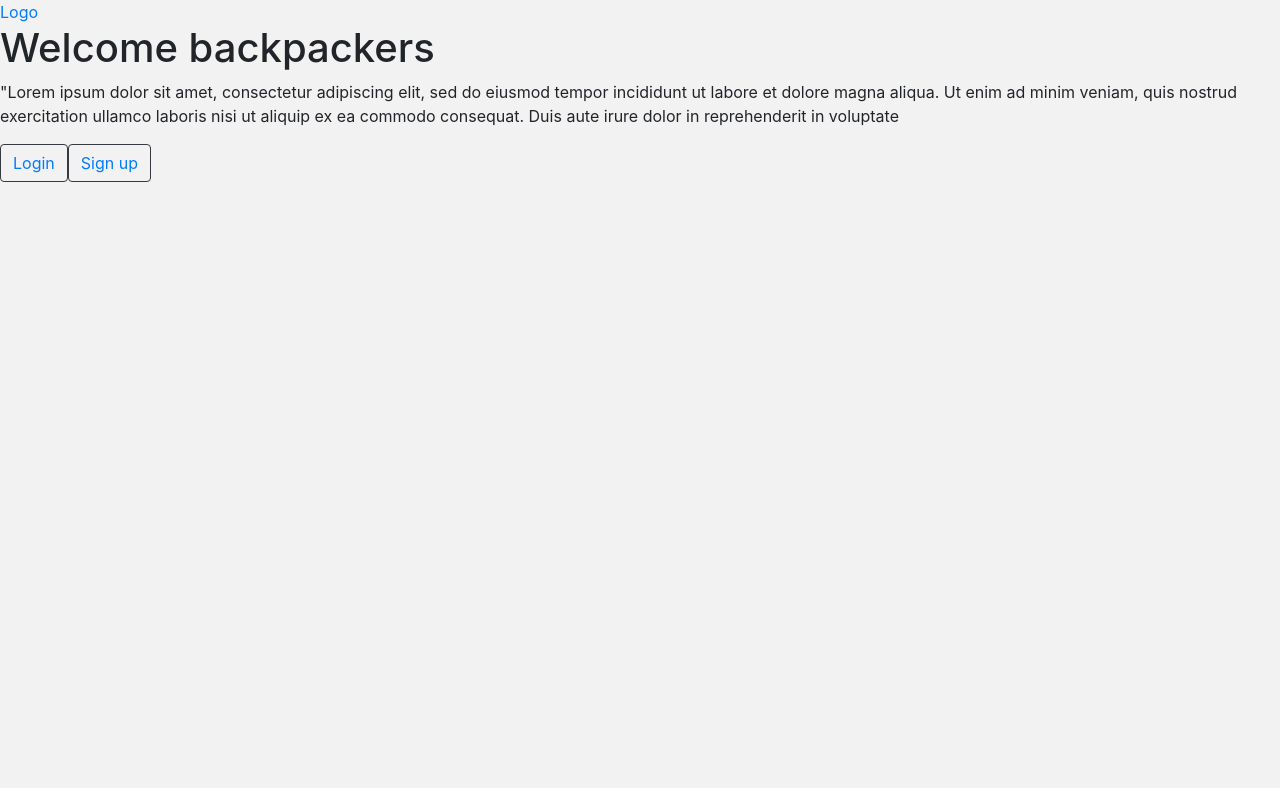
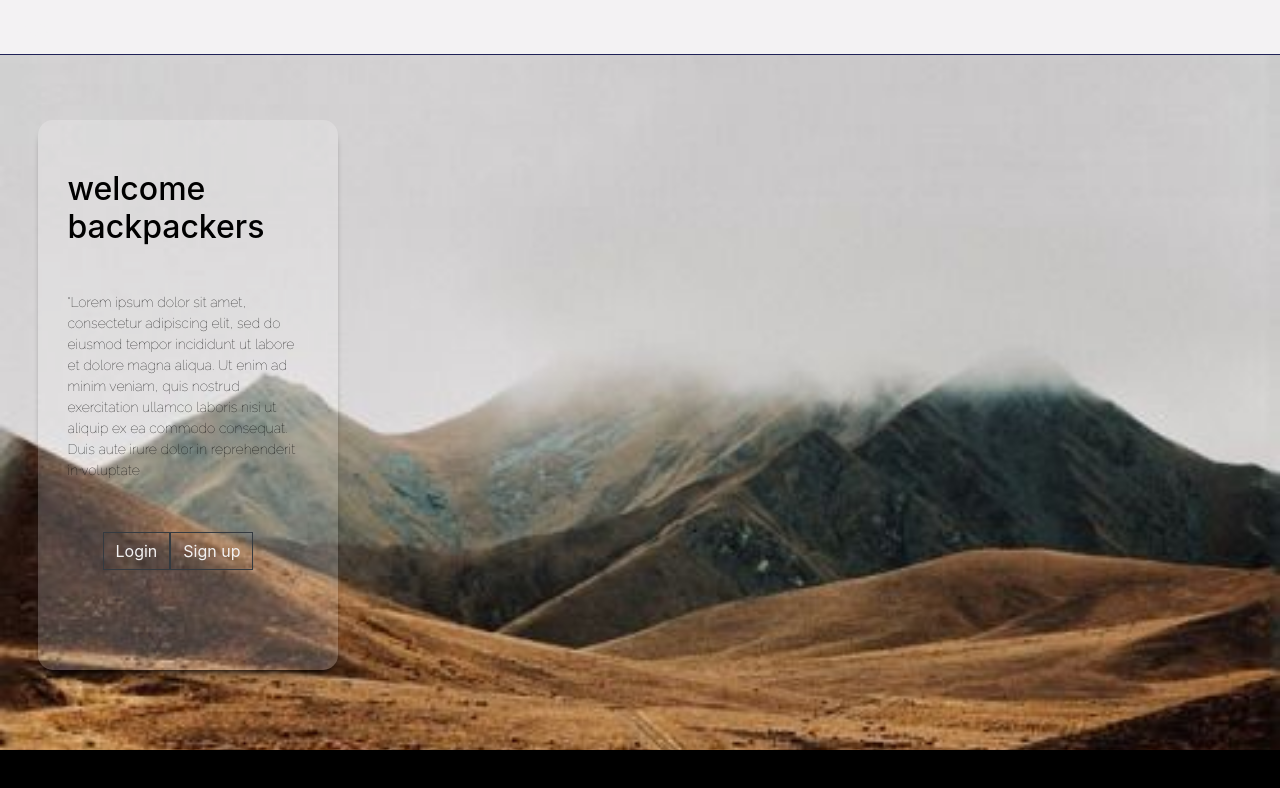
Before and after one commit to AT2ironH/Storyteller-client, a React (Create React App) app: page / in a window 1280 px wide. Shown: the top 788 px of the page. Built offline with nearby package versions, Linux system fonts and the light colour scheme; no server answers.

Commit message:
some styling applied

```diff
--- a/src/App.css
+++ b/src/App.css
@@ -1,60 +1,325 @@
-/* background color light: #f3f2f3
+
+  /* border: 1px solid rgba(0, 0, 0, 0.5) !important;
+    text  rgba(0, 0, 0, 0.5)  */
 
 
-
-
-*/
-
-
+@import url('https://fonts.googleapis.com/css2?family=Barlow+Semi+Condensed:ital,wght@0,100;0,200;0,300;0,400;0,500;0,600;1,100;1,200;1,300;1,400;1,500;1,600;1,700&family=Raleway:ital,wght@0,100;0,200;0,300;0,400;0,500;0,600;0,700;0,800;0,900;1,100;1,200;1,300;1,400;1,500;1,700&display=swap');
 
 body {
+    padding: 0;
+    margin: 0;
     background: #f3f2f3;
 }
 
+.body {
+    font-family: 'Raleway', sans-serif;
+}
 
+p {
+    font-family: 'Raleway', sans-serif;
+    font-size: 14px;
+    font-weight: lighter;
+    color: rgba(0, 0, 0, 0.9);
+}
+
+
+/* change input fields (form) lines */
 .form-control {
      border-radius: 0px !important;
      background-color: rgba(0, 0, 0, 0) !important;
-     border-top: rgba(0, 0, 0, 0) !important;
+     border: 1px solid rgba(0, 0, 0, 0.5) !important;
+     /* border-top: rgba(0, 0, 0, 0) !important;
+     border-left:  rgba(0, 0, 0, 0) !important;
+     border-right:  rgba(0, 0, 0, 0) !important;
+     border-bottom: 1px solid #1F2257 !important;      */
+}
+.form-text-window {
+    border-radius: 0px !important;
+    border: 0.1px solid rgba(0, 0, 0, 0.5) !important;
+}
+
+/* change input image field (form) into line */
+.custom-file-label {
+    padding-bottom: 10px;
+     border-radius: 0px !important;
+     background-color: rgba(0, 0, 0, 0) !important;
+     border: 1px solid rgba(0, 0, 0, 0.5) !important;
+     /* border-top: rgba(0, 0, 0, 0) !important;
      border-left:  rgba(0, 0, 0, 0) !important;
      border-right:  rgba(0, 0, 0, 0) !important;
      border-bottom: 1px solid #1F2257 !important;
+     background-color:  rgba(0, 0, 0, 0) !important;    */
 }
-input.form-control:focus {
-    outline-width: 0;
+
+.custom-file {
+    margin-bottom: 15px;
 }
 
 
-.custom-file-label {
+/* change button input image field (form)  */
+.custom-file-label::after {
     border-radius: 0px !important;
-     background-color: rgba(0, 0, 0, 0) !important;
-     border-top: rgba(0, 0, 0, 0) !important;
-     border-left:  rgba(0, 0, 0, 0) !important;
-     border-right:  rgba(0, 0, 0, 0) !important;
-     border-bottom: 1px solid #1F2257 !important;
-     background-color:  rgba(0, 0, 0, 0) !important;
-
+    box-shadow:  rgba(0, 0, 0, 0.5) !important;
+    background-color:  rgba(0, 0, 0, 0.05) !important;
+    color:black;
 }
 
-
-.custom-file-label::after {
-    border-radius: 0px !important;
-     background-color: red !important;
-     box-shadow:  rgba(0, 0, 0, 0) !important;
-     background-color:  rgba(0, 0, 0, 0) !important;
-
-
-}
-
-input {
-    outline:none !important;
-   }
-
-   input:focus, input.form-control:focus {
-
+/* no blue shadow around input when input is activated */
+ #tellStory {
     outline:none !important;
     outline-width: 0 !important;
     box-shadow: none;
     -moz-box-shadow: none;
     -webkit-box-shadow: none;
 }
+input.form-control:focus{
+    outline:none !important;
+    outline-width: 0 !important;
+    box-shadow: none;
+    -moz-box-shadow: none;
+    -webkit-box-shadow: none;
+}
+.custom-file-label:focus {
+    outline:none !important;
+    outline-width: 0 !important;
+    box-shadow: none;
+    -moz-box-shadow: none;
+    -webkit-box-shadow: none;
+}
+
+.btn-outline-dark  {
+    align-items: right;
+    border-radius: 0px !important;
+}
+
+/* buttons nav bar bottom */
+.btn-nav-bottom {
+    color:  #f3f2f3;
+    border: 1px solid  #f3f2f3;
+    padding: 3px 20px;
+}
+
+.btn-nav-bottom:hover {
+    color:  black;
+    border: none;
+    padding: 3px 20px;
+    background-color: #f3f2f3;
+    border: none;
+    box-shadow: none;
+}
+
+.btn-pin {
+    color: rgba(0, 0, 0, 0.5);
+    border: 0.5px solid  rgba(0, 0, 0, 0.5);
+    padding: 3px 20px;
+}
+
+.btn-pin:hover {
+    padding: 3px 20px;
+
+}
+
+.btn-hide-show {
+    border-radius: 0px !important;
+    background-color: rgba(0, 0, 0, 0) !important;
+    border: 1px solid rgba(0, 0, 0, 0.5) !important;
+}
+
+/* link button profile */
+a  {
+    color:  #f3f2f3 !important;
+    text-decoration: none;
+}
+a:focus  {
+    color: black;
+    background-color: #f3f2f3 !important;
+    text-decoration: none;
+}
+
+a:visited {
+    color:  black;
+    background-color: #f3f2f3 !important;
+    text-decoration: none !important;
+}
+
+form > .btn-pin {
+    display: flex;
+    flex-direction: row;
+    justify-content: right;
+}
+
+
+.form-group-pin {
+    display: flex;
+    flex-direction: row;
+    justify-content: flex-end;
+}
+
+.form-group {
+    display: flex;
+    flex-direction: row;
+    justify-content: center;
+}
+
+.nav-bottom {
+    display: flex;
+    flex-direction: row;
+    justify-content: space-between;
+    position: fixed;
+    width: 100%;
+    bottom: 0;
+    padding: 25px;
+    background-color: black;
+}
+
+.nav-top {
+    display: flex;
+    flex-direction: row;
+    justify-content: space-between;
+    position: fixed;
+    width: 100%;
+    top: 0;
+    padding: 15px;
+    /* background-color: black; */
+    background-color: #f3f2f3;
+    border-bottom: 1px solid #1F2257;
+    z-index: 2;
+}
+
+/* position map moved to the top, cant get it back under navbar */
+/* map doesnt go under navbar */
+.map {
+    position: absolute;
+    top: 55px;
+    margin-top: 55px;
+    z-index: -1;
+}
+
+
+/* signup & login page */
+.backdrop-auth {
+    width: 300px;
+    height: 550px;
+    /* background-color: rgba(0, 0, 0, 0.5); */
+    /* background-color: rgba(95, 95, 95, 0.2); */
+    /* background-color: white; */
+    /* opacity: 0.3; */
+    background-color: rgba(255,255,255, 0.2);
+    border-radius: 15px;
+    font-display: flexbox;
+    flex-direction: column;
+    align-items: center;
+    overflow: scroll;
+    position: absolute;
+    top: 120px;
+    margin-left: 37.5px;
+    padding: 30px;
+    box-shadow: 0 8px 10px -6px black;
+}
+
+.auth-form {
+    border-radius: 0px !important;
+    background-color: rgba(0, 0, 0, 0) !important;
+    border-bottom: 1.5px solid  white !important;
+    /* border-bottom: 1.5px solid  rgba(100, 27, 0, 0.5) !important;   */
+    border-top: rgba(0, 0, 0, 0) !important;
+    border-left:  rgba(0, 0, 0, 0) !important;
+    border-right:  rgba(0, 0, 0, 0) !important;
+}
+
+/* .auth-form::placeholder {
+    color: rgba(100, 27, 0, 0.5);
+    font-size: 15px;
+    font-weight: normal;
+    font-family: 'Barlow Semi Condensed', sans-serif;
+    margin-left: -30px;
+  } */
+
+  .auth-form::placeholder {
+    color: white;
+    font-size: 16px;
+    /* font-weight: 500; */
+    font-weight: normal;
+    font-family: 'Raleway', sans-serif;
+    margin-left: -30px;
+  }
+
+  .backdrop-auth > h1 {
+    color: white;
+    font-size: 1.9em;
+    text-align-last: center;
+    margin-bottom: 45px;
+    margin-top: 20px;
+  }
+
+  .btn-round {
+      height: 100px;
+      width: 100px;
+      color:none;
+      background-color: white;
+      border-radius: 50px;
+      border: none;
+      font-weight: lighter;
+      font-size: 2em;
+      text-align: center;
+      margin-top: 80px;
+      box-shadow: 0 8px 10px -6px black;
+  }
+  .btn-round:hover {
+    color: white;
+    background-color: black;
+    /* border: 1px solid white; */
+  }
+
+  /* home page */
+
+  .btn-home-page-box {
+    font-display: flexbox;
+    flex-direction: row;
+    justify-content: space-between;
+    align-items: flex-end;
+    padding: 35px;
+  }
+
+  h1.welcome {
+    color: black;
+    font-size: 2em;
+    text-align-last: left;
+  }
+
+  p.welcome-intro {
+      color: black;
+      font-weight: lighter;
+  }
+
+ /* a.btn-home {
+      color: black;
+      border: 1px solid black;
+} */
+
+/*  all stories */
+.container-story {
+    padding: 18px;
+    font-display: flexbox;
+    flex-direction: column;
+    justify-content: center;
+    align-items: center;
+    padding: 30px;
+}
+.map-all {
+    position: absolute;
+    width: 100%;
+    top: 55px;
+
+}
+
+.stories-title {
+    background-color: black;
+    width: 100%;
+    text-align-last: center;
+    position: absolute;
+    width: 100%;
+    top: 280px;
+    padding: 15px;
+
+}
--- a/src/components/Homepage.js
+++ b/src/components/Homepage.js
@@ -1,24 +1,42 @@
 import React, { Component } from 'react'
 import {Link} from "react-router-dom"
+
+let sectionStyle = {
+  width: "100%",
+  height: "94vh",
+  backgroundImage: "url('/image/background_img.jpg')",
+  // backgroundImage: "url('/image/mountain_lake.jpg')",
+  backgroundPosition: 'center',
+  backgroundSize: 'cover',
+  backgroundRepeat: 'no-repeat'
+};
 
  class Homepage extends Component {
     render() {
         return (
-          <div>
-            <h1>Welcome backpackers</h1>
-            <p>
+          <div style={sectionStyle}>
+            <div className="backdrop-auth">
+              <h1 className="welcome">welcome<br></br>backpackers</h1>
+
+                <p className="welcome-intro">
                   "Lorem ipsum dolor sit amet, consectetur adipiscing elit, sed do
                   eiusmod tempor incididunt ut labore et dolore magna aliqua. Ut
                   enim ad minim veniam, quis nostrud exercitation ullamco laboris
                   nisi ut aliquip ex ea commodo consequat. Duis aute irure dolor in
                   reprehenderit in voluptate
                 </p>
-            <button className="btn btn-outline-dark">
-              <Link to="/login">Login</Link>
+
+                <div className="btn-home-page-box">
+                  <button className="btn-home btn btn-outline-dark">
+                    <Link className="btn-home" to="/login">Login</Link>
                   </button>
-            <button className="btn btn-outline-dark">
-              <Link to="/signup">Sign up</Link>
+
+                  <button className="btn-home btn btn-outline-dark">
+                    <Link className="btn-home" to="/signup">Sign up</Link>
                   </button>
+                </div>
+
+            </div>
          </div>
         );
     }
--- a/src/components/Login.js
+++ b/src/components/Login.js
@@ -1,18 +1,30 @@
 import React, { Component } from 'react'
 import "../App.css"
+
+let sectionStyle = {
+  width: "100%",
+  height: "90vh",
+  backgroundImage: "url('/image/mountain_lake.jpg')",
+  backgroundPosition: 'center',
+  backgroundSize: 'cover',
+  backgroundRepeat: 'no-repeat'
+};
 
  class Login extends Component {
     render() {
         return (
-          <div>
+          <div style={sectionStyle}>
+            <div className="backdrop-auth">
+              <h1>welcome back</h1>
+
                 <div className="container">
                   <div className="row">
                     <div className="col-sm-3">
-                  <h1>Welcome back</h1>
+
                     <form onSubmit={this.props.onAdd}>
                       <div className="form-group">
                         <input
-                        className="form-control"
+                          className="auth-form form-control"
                           name="email"
                           type="email"
                           placeholder="Enter email"
@@ -20,16 +32,18 @@ import "../App.css"
                       </div>
                       <div className="form-group">
                         <input
-                        className="form-control"
+                          className="auth-form form-control"
                           name="password"
                           type="password"
                           placeholder="Enter password"
                         />
                       </div>
-                    <button className="btn btn-outline-dark" type="submit">
-                      Login
-                    </button>
+                      <div className="form-group">
+                        <button className=" btn-round " type="submit">go</button>
+                      </div>
                   </form>
+
+                </div>
                </div>
               </div>
             </div>
--- a/src/components/Map.js
+++ b/src/components/Map.js
@@ -45,7 +45,7 @@ class Map extends Component {
     return (
       <div id={"asd" + position[0]}>
         <MapContainer
-          style={{ width: "340px", height: "250px" }}
+          style={{ width: "340px", height: "250px"}}
           center={position}
           zoom={13}
           scrollWheelZoom={false}
--- a/src/components/NavBottom.js
+++ b/src/components/NavBottom.js
@@ -4,17 +4,17 @@ import {Link} from "react-router-dom"
  class NavBottom extends Component {
     render() {
         return (
-          <div>
+          <div className="nav-bottom">
             {
               this.props.user ? (
-              <button className="btn btn-outline-dark" onClick= {this.props.handleLogout} >logout</button>
+              <button className="btn btn-outline-dark btn-nav-bottom" onClick= {this.props.handleLogout} >logout</button>
             ) : (null)
             }
 
             {
               this.props.user ? (
-              <button className="btn btn-outline-dark">
-              <Link to="/user">profile</Link>
+              <button className="btn btn-outline-dark btn-nav-bottom">
+              <Link nameClass="link" to="/user">profile</Link>
             </button>
             ) : (null)
             }
--- a/src/components/NavTop.js
+++ b/src/components/NavTop.js
@@ -5,7 +5,7 @@ import { Link } from "react-router-dom";
  class NavTop extends Component {
     render() {
         return (
-          <div className="nav-container-card">
+          <div className="nav-top">
             <Link to="/allstories">Logo</Link>
           </div>
         );
--- a/src/components/SignUp.css
+++ /dev/null
@@ -1,5 +0,0 @@
-/* .body {
-  background-image:  url("background-img");
-  background-repeat: no-repeat;
-  background-size: cover;
-} */
--- a/src/components/SignUp.js
+++ b/src/components/SignUp.js
@@ -1,10 +1,12 @@
 import React, { Component } from 'react';
-import "./SignUp.css";
+
+
 
 let sectionStyle = {
   width: "100%",
   height: "90vh",
-  backgroundImage: "url('/image/background_img.jpg')",
+  // backgroundImage: "url('/image/background_img.jpg')",
+  backgroundImage: "url('/image/mountain_lake.jpg')",
   backgroundPosition: 'center',
   backgroundSize: 'cover',
   backgroundRepeat: 'no-repeat'
@@ -17,14 +19,23 @@ class SignUp extends Component {
         return (
           <div style={sectionStyle}>
 
-            <h1>Hello</h1>
-
-            <form onSubmit={this.props.onAdd}>
-              <input name="name" type="text" placeholder="Enter name" />
-              <input name="email" type="email" placeholder="Enter email" />
-              <input name="password" type="password" placeholder="Enter password" />
-              <button className="btn btn-outline-dark" type="submit">Signup</button>
-            </form>
+            <div className="backdrop-auth">
+              <h1>make an account</h1>
+              <form onSubmit={this.props.onAdd}>
+                  <div className="form-group">
+                    <input name="name" className="auth-form form-control" type="text" placeholder="Enter name" />
+                  </div>
+                  <div className="form-group">
+                    <input name="email" className="auth-form form-control" type="email" placeholder="Enter email" />
+                  </div>
+                  <div className="form-group">
+                    <input name="password" className="auth-form form-control" type="password" placeholder="Enter password" />
+                  </div>
+                  <div className="form-group">
+                    <button className=" btn-round " type="submit">go</button>
+                  </div>
+              </form>
+            </div>
 
           </div>
         );
--- a/src/components/button_components/LikeButton.js
+++ b/src/components/button_components/LikeButton.js
@@ -10,7 +10,8 @@ import config from '../../config'
 class LikeButton extends Component {
 
     state = {
-        number: 0
+        number: 0,
+
     }
 
     componentDidMount() {
```
Also changed, not shown: src/components/AllStories.js (+5 -4 lines), src/components/CreateStory.js (+14 -7 lines), public/image/mountain_lake.jpg (added). Lines whose indentation alone changed are shown as unchanged.
